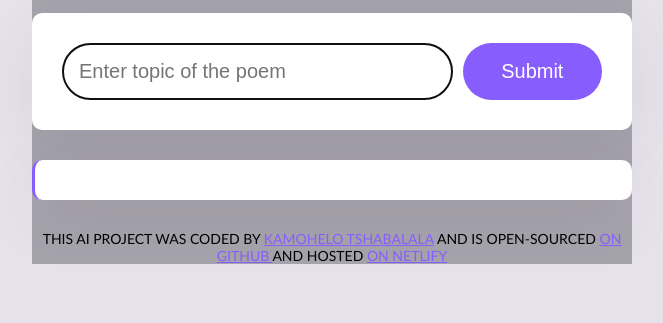
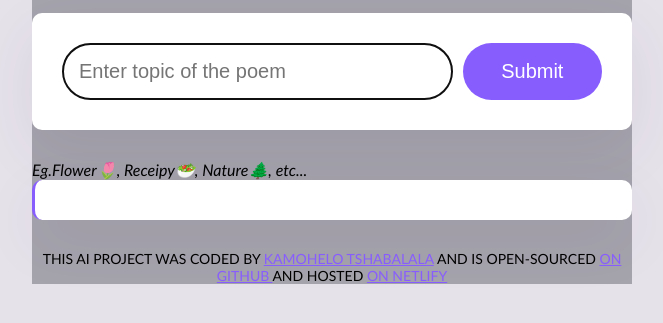
Before and after one commit to kamohelotshabalala/MY-AI-POEM-GENERATOR, a plain HTML site: page index.html in a window 1280 px wide. Shown: the part 191-514 px from the top of the page, without its empty margins (308-971 px from the left). Drawn offline with nearby package versions, Linux system fonts and the light colour scheme.

Commit message:
Added a hidden class and made it hidden by default

```diff
--- a/index.html
+++ b/index.html
@@ -19,7 +19,8 @@
         <input type="text" placeholder="Enter topic of the poem" autofocus required autocomplete="off" class="question" id="question-input"/>
         <input type="submit" class="submit"/>
     </form>
-    <div class="poem" id="poem"></div>
+    <div class="example"> <em>Eg.Flower🌷, Receipy🥗, Nature🌲, etc...</em> </div>
+    <div class="poem hidden" id="poem"></div>
 </main>
 <footer>
     THIS AI PROJECT WAS CODED BY <a href="https://github.com/kamohelotshabalala/" target="_blank"> KAMOHELO TSHABALALA</a> AND IS OPEN-SOURCED
```
